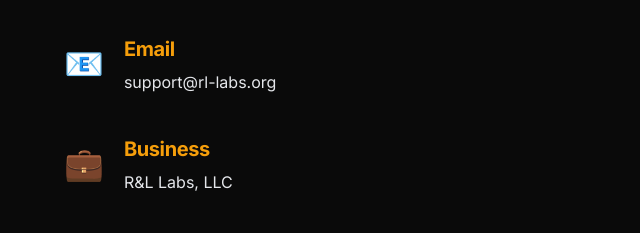
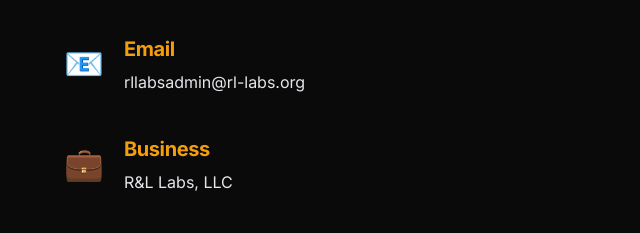
Before and after one commit to R-L-Labs/Website, an Astro site: page /contact in a window 1280 px wide. Shown: the part 552-785 px from the top of the page, 0-640 px from the left. Built offline with nearby package versions, Linux system fonts and the light colour scheme; Astro itself is replaced by a stand-in of ours; no server answers.

Commit message:
Update contact email address

```diff
--- a/src/pages/contact.astro
+++ b/src/pages/contact.astro
@@ -20,7 +20,7 @@ import ContactForm from '../components/ContactForm.vue';
             <div class="info-icon">📧</div>
             <div>
               <h3>Email</h3>
-              <p>support@rl-labs.org</p>
+              <p>rllabsadmin@rl-labs.org</p>
             </div>
           </div>
           <div class="info-item">
```
